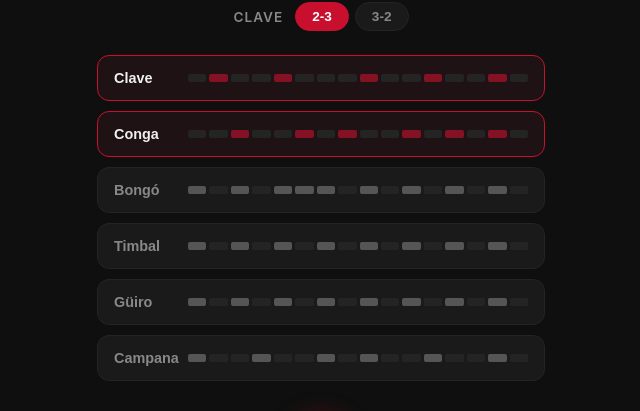
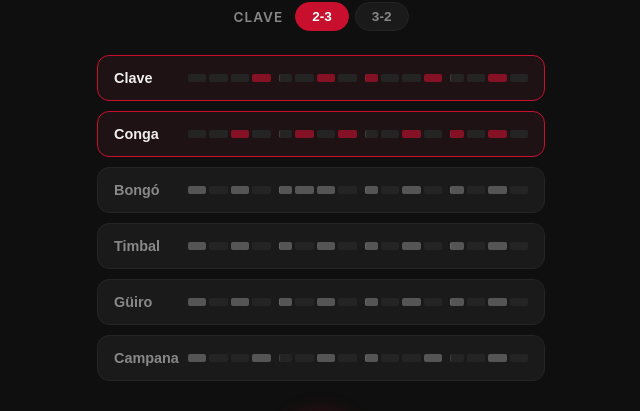
Before and after one commit to maurodibert/metronomo-latino, a React (Vite) app: page / in a window 1280 px wide. Shown: the part 313-724 px from the top of the page, without its empty margins (319-959 px from the left). Built offline with nearby package versions, Linux system fonts and the light colour scheme.

Commit message:
fix: corregir son clave + divisores cada 4 pasos
Son clave estándar de salsa:
- 3-2: [0,3,6,11,14] → t1, t2+, t4 | t2+, t4
- 2-3: [3,6,8,11,14] → t2+, t4 | t1, t2+, t4
El lado '2' empieza en el contratiempo (t2+), no en t1.

Agrega divisor visual cada 4 pasos en la grilla de percusión.

```diff
--- a/src/components/PercussionToggle.tsx
+++ b/src/components/PercussionToggle.tsx
@@ -21,7 +21,7 @@ export function PercussionToggle({ pattern, active, currentStep, onToggle }: Pro
         {pattern.steps.map((on, i) => (
           <div
             key={i}
-            className={`step ${on ? 'step-on' : ''} ${i === currentStep && active ? 'step-current' : ''}`}
+            className={`step ${on ? 'step-on' : ''} ${i === currentStep && active ? 'step-current' : ''} ${i % 4 === 0 && i !== 0 ? 'step-beat-start' : ''}`}
           />
         ))}
       </div>
--- a/src/engine/patterns.ts
+++ b/src/engine/patterns.ts
@@ -20,24 +20,26 @@ export interface PercussionPattern {
   synthType: 'click' | 'conga' | 'bongo' | 'rimshot' | 'scrape' | 'bell';
 }
 
-// Son Clave — 5 golpes sobre 2 compases en corcheas (16 pasos)
-// Cada paso = 1 corchea: 0=t1, 1=t1+, 2=t2, 3=t2+, 4=t3, 5=t3+, 6=t4, 7=t4+ (x2 compases)
+// Son Clave estándar — 5 golpes sobre 2 compases en corcheas (16 pasos)
+// Cada paso = 1 corchea: 0=t1, 1=t1+, 2=t2, 3=t2+, 4=t3, 5=t3+, 6=t4, 7=t4+ (por compás)
 //
 // 3-2: 3 golpes en compás 1, 2 golpes en compás 2
 //   Compás 1: t1(0), t2+(3), t4(6)
-//   Compás 2: t1+(9), t3(12)
-//   Pasos: [0, 3, 6, 9, 12]
+//   Compás 2: t2+(11), t4(14)
+//   Pasos: [0, 3, 6, 11, 14]
+//   Grilla: [X . . X][. . X .][. . . X][. . X .]
 //
 // 2-3: 2 golpes en compás 1, 3 golpes en compás 2 (= 3-2 empezando en compás 2)
-//   Compás 1: t1+(1), t3(4)
+//   Compás 1: t2+(3), t4(6)
 //   Compás 2: t1(8), t2+(11), t4(14)
-//   Pasos: [1, 4, 8, 11, 14]
+//   Pasos: [3, 6, 8, 11, 14]
+//   Grilla: [. . . X][. . X .][X . . X][. . X .]
 export function getClavePattern(type: ClaveType): boolean[] {
   const steps = Array(16).fill(false);
   if (type === '3-2') {
-    [0, 3, 6, 9, 12].forEach(i => (steps[i] = true));
+    [0, 3, 6, 11, 14].forEach(i => (steps[i] = true));
   } else {
-    [1, 4, 8, 11, 14].forEach(i => (steps[i] = true));
+    [3, 6, 8, 11, 14].forEach(i => (steps[i] = true));
   }
   return steps;
 }
--- a/src/styles/main.css
+++ b/src/styles/main.css
@@ -281,6 +281,11 @@ body {
   opacity: 0.6;
 }
 
+.step.step-beat-start {
+  margin-left: 5px;
+  border-left: 1px solid rgba(255, 255, 255, 0.12);
+}
+
 .step.step-current {
   background: var(--hit) !important;
   opacity: 1 !important;
```
